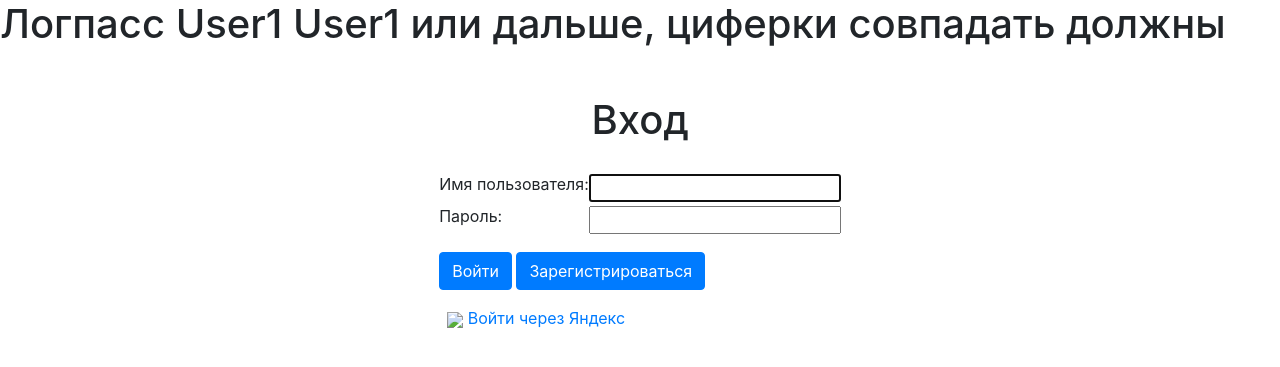
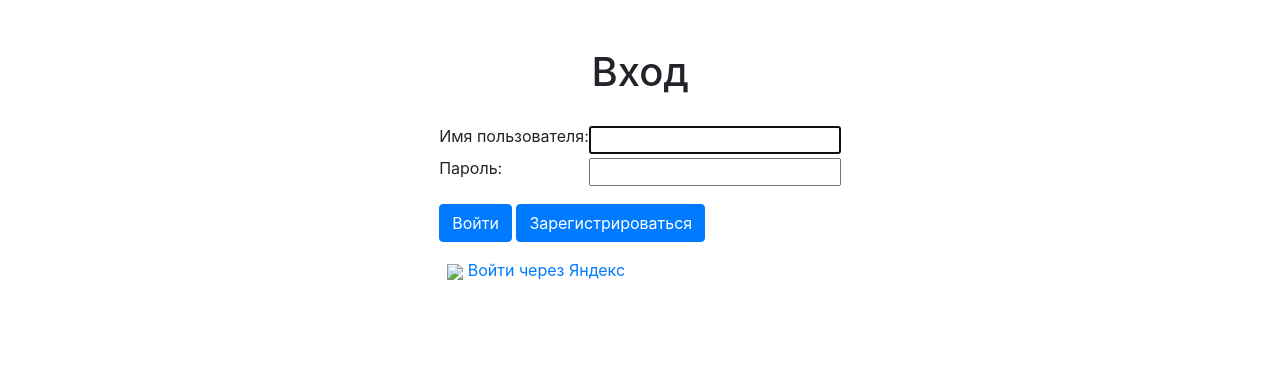
Before and after one commit to Ga3B/Aventica-Seat-Reservation-, a Django app: page /login/ in a window 1280 px wide. Shown: the part 56-423 px from the top of the page. Run offline with Django 3.2, Linux system fonts and the light colour scheme; some libraries are stand-ins or nearby versions.

Commit message:
Update login.html

```diff
--- a/ASR/templates/login.html
+++ b/ASR/templates/login.html
@@ -14,7 +14,7 @@
 <p>Please login to see this page.</p>
 {% endif %}
 {% endif %}
-<h1>Логпасс User1 User1 или дальше, циферки совпадать должны</h1>
+<h1></h1>
 
 <div class="container mt-5">
 
```
